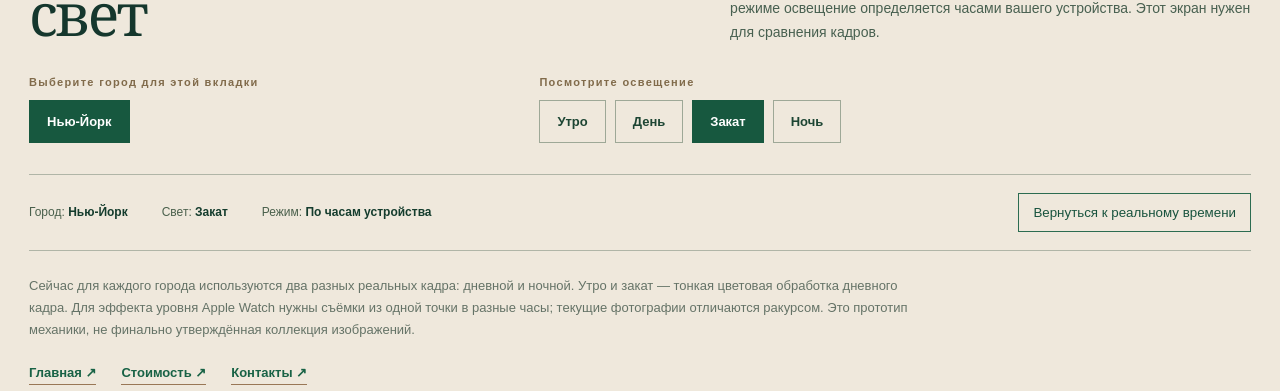
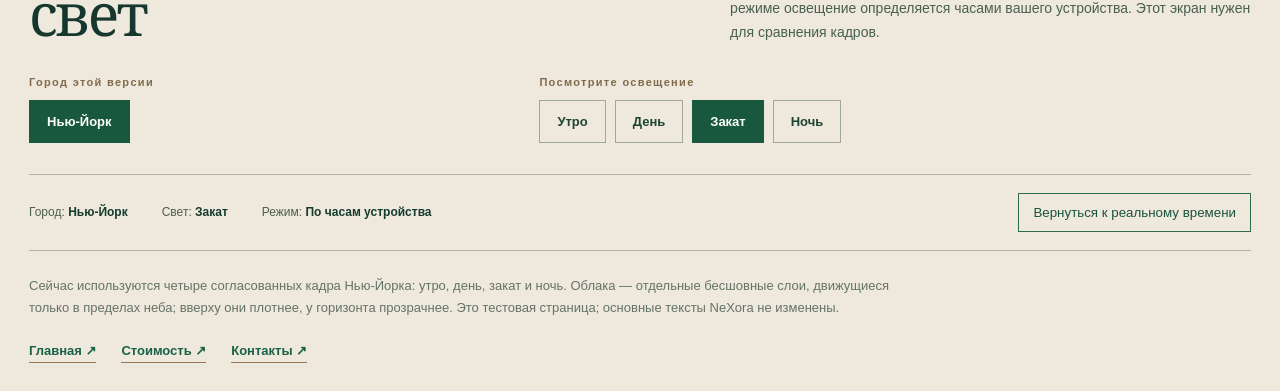
Before and after one commit to tsstish/nexora, a Next.js app: page /building-preview/atmospheres in a window 1280 px wide. Shown: the part 953-1344 px from the top of the page. Built offline with nearby package versions, Linux system fonts and the light colour scheme; no server answers.

Commit message:
docs(city lab): explain four aligned NY photographs and new layered sky timelapse

```diff
--- a/src/app/building-preview/atmospheres/AtmosphereControls.tsx
+++ b/src/app/building-preview/atmospheres/AtmosphereControls.tsx
@@ -16,7 +16,7 @@ export function AtmosphereControls() {
       </div>
       <div className={styles.controlColumns}>
         <div>
-          <span className={styles.label}>Выберите город для этой вкладки</span>
+          <span className={styles.label}>Город этой версии</span>
           <div className={styles.buttons}>
             {CITY_OPTIONS.map(id => <button key={id} type="button"
               onClick={() => chooseCity(id)} aria-pressed={city===id}>{CITY_ASSETS[id].label}</button>)}
@@ -36,7 +36,7 @@ export function AtmosphereControls() {
         <span>Режим: <strong>{manualPhase ? "Ручная проверка" : "По часам устройства"}</strong></span>
         <button type="button" onClick={() => previewPhase(null)}>Вернуться к реальному времени</button>
       </div>
-      <p className={styles.note}>Сейчас для каждого города используются два разных реальных кадра: дневной и ночной. Утро и закат — тонкая цветовая обработка дневного кадра. Для эффекта уровня Apple Watch нужны съёмки из одной точки в разные часы; текущие фотографии отличаются ракурсом. Это прототип механики, не финально утверждённая коллекция изображений.</p>
+      <p className={styles.note}>Сейчас используются четыре согласованных кадра Нью-Йорка: утро, день, закат и ночь. Облака — отдельные бесшовные слои, движущиеся только в пределах неба; вверху они плотнее, у горизонта прозрачнее. Это тестовая страница; основные тексты NeXora не изменены.</p>
       <div className={styles.links}>
         <a href="/building-preview">Главная ↗</a>
         <a href="/building-preview/pricing">Стоимость ↗</a>
```
